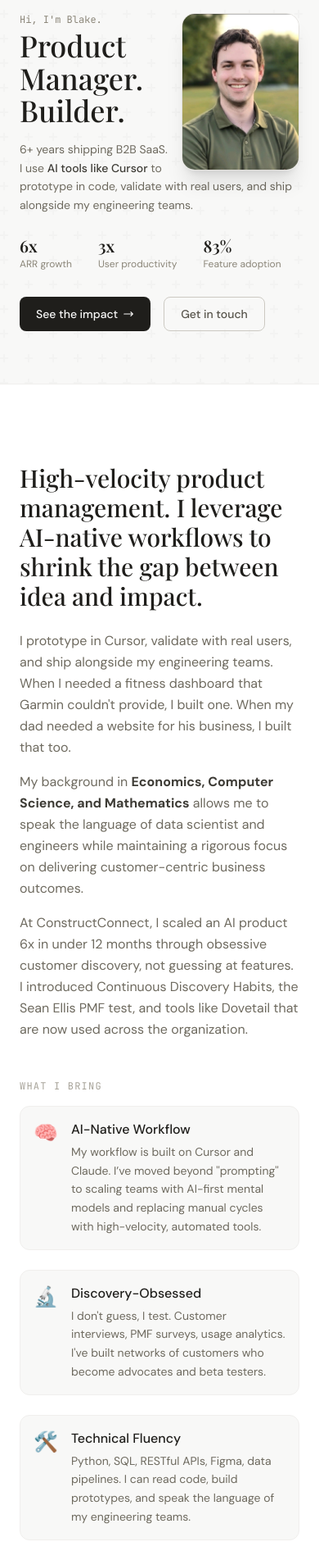
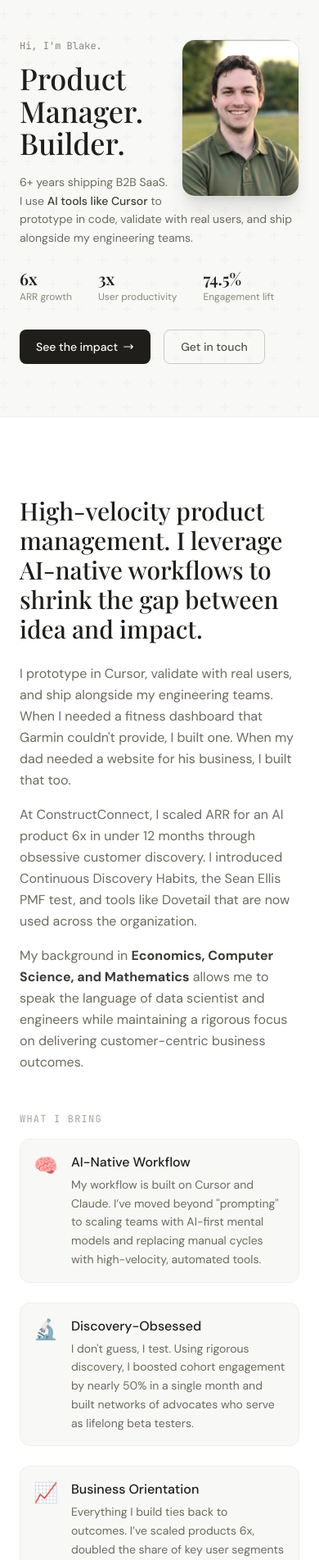
Before and after one commit to BlakeB-PM/ProductbyBlake, a React (Vite) app: page / in a window 390 px wide. Shown: the part 48-1951 px from the top of the page at 82% size. Built offline with nearby package versions, Linux system fonts and the light colour scheme; a web font is replaced by a local one.

Commit message:
Refine hero spacing and swap about traits

```diff
--- a/src/components/About.tsx
+++ b/src/components/About.tsx
@@ -17,14 +17,14 @@ export function About() {
                 I built that too.
               </p>
               <p>
+                At ConstructConnect, I scaled ARR for an AI product 6x in under 12 months through obsessive
+                customer discovery. I introduced Continuous Discovery Habits,
+                the Sean Ellis PMF test, and tools like Dovetail that are now used across the organization.
+              </p>
+              <p>
                 My background in <strong className="text-ink-800">Economics, Computer Science, and Mathematics</strong> allows me
                 to speak the language of data scientist and engineers while maintaining a rigorous focus on  delivering
                 customer-centric business outcomes.
-              </p>
-              <p>
-                At ConstructConnect, I scaled an AI product 6x in under 12 months through obsessive
-                customer discovery, not guessing at features. I introduced Continuous Discovery Habits,
-                the Sean Ellis PMF test, and tools like Dovetail that are now used across the organization.
               </p>
             </div>
           </div>
@@ -44,19 +44,19 @@ export function About() {
             <TraitCard
               icon="🔬"
               title="Discovery-Obsessed"
-              description="I don't guess, I test. Customer interviews, PMF surveys, usage analytics. I've built networks of customers who become advocates and beta testers."
+              description="I don't guess, I test. Using rigorous discovery, I boosted cohort engagement by nearly 50% in a single month and built networks of advocates who serve as lifelong beta testers."
+            />
+
+            <TraitCard
+              icon="📈"
+              title="Business Orientation"
+              description="Everything I build ties back to outcomes. I’ve scaled products 6x, doubled the share of key user segments (15% to 33%), and hit 53%+ PMF scores."
             />
 
             <TraitCard
               icon="🛠️"
               title="Technical Fluency"
               description="Python, SQL, RESTful APIs, Figma, data pipelines. I can read code, build prototypes, and speak the language of my engineering teams."
-            />
-
-            <TraitCard
-              icon="📈"
-              title="Business Orientation"
-              description="Everything I build ties back to outcomes: revenue, adoption, retention. I've scaled products 6x and hit 53%+ PMF scores."
             />
           </div>
         </div>
--- a/src/components/Hero.tsx
+++ b/src/components/Hero.tsx
@@ -1,6 +1,6 @@
 export function Hero() {
   return (
-    <section className="pt-16 pb-16 sm:pt-24 sm:pb-20 md:min-h-screen md:flex md:items-center md:justify-center relative overflow-hidden">
+    <section className="pt-24 pb-16 sm:pt-24 sm:pb-20 md:min-h-screen md:flex md:items-center md:justify-center relative overflow-hidden">
       {/* Subtle background pattern */}
       <div className="absolute inset-0 opacity-[0.02]">
         <div
@@ -28,7 +28,7 @@ export function Hero() {
           {/* Text Content - Order 1 on desktop */}
           <div className="md:order-1 md:flex-1">
             {/* Intro line */}
-            <p className="font-mono text-xs sm:text-sm text-ink-500 mb-1 sm:mb-4 animate-fade-in">
+            <p className="font-mono text-xs sm:text-sm text-ink-500 mb-3 sm:mb-4 animate-fade-in">
               Hi, I'm Blake.
             </p>
 
@@ -50,7 +50,7 @@ export function Hero() {
               <div className="flex justify-start gap-8 sm:gap-12 md:gap-16 mb-8 sm:mb-10 animate-slide-up animation-delay-200">
                 <Stat value="6x" label="ARR growth" />
                 <Stat value="3x" label="User productivity" />
-                <Stat value="83%" label="Feature adoption" />
+                <Stat value="74.5%" label="Engagement lift" />
               </div>
 
               {/* CTA Buttons */}
```
